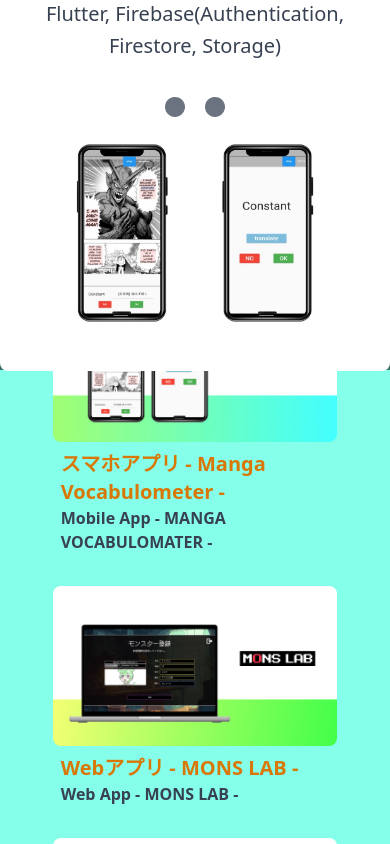
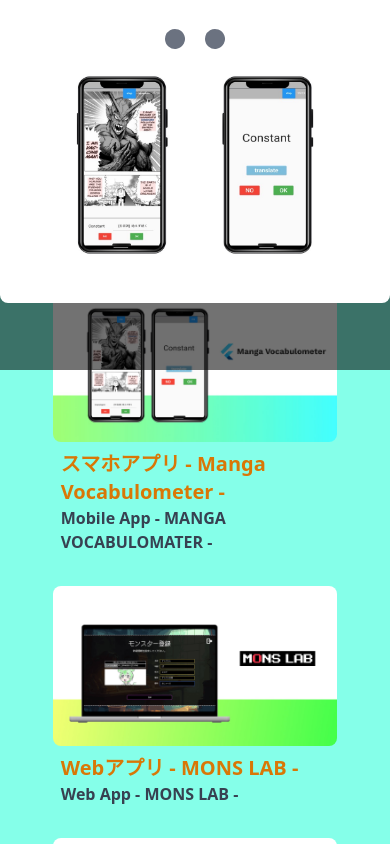
Before and after one commit to Yoh-lab/yoh-react-tailwindcss-portfolio, a React (Vite) app: page / in a window 390 px wide. Both pictures are taken after a click on the element 195 px from the left and 3440 px from the top of the page. Shown: the part 3018-3862 px from the top of the page. Built offline with nearby package versions, Linux system fonts and the light colour scheme.

Commit message:
モーダルのレスポンシブ対応

```diff
--- a/src/components/contents_about/About.jsx
+++ b/src/components/contents_about/About.jsx
@@ -31,17 +31,17 @@
         </button>
       </div>
       {showHobbyModal ? (
-        <div className="fixed w-screen h-screen inset-0 flex items-center justify-center z-50 bg-opacity-40 bg-black">
+        <div className="fixed max-w-screen h-screen inset-0 flex items-center justify-center z-50 bg-opacity-40 bg-black">
           <div className="xl:max-w-5xl sm:max-w-6xl max-w-6xl w-full p-4 bg-white rounded-lg flex-col outline-none">
             {/*content*/}
             {/*header*/}
             <div className="border-b border-solid border-slate-200">
               <div className="flex items-center justify-between px-6 pt-4">
                 <div className="flex items-center">
-                  <h3 className="md:text-3xl text-xl font-semibold text-amber-600">
+                  <h3 className="md:text-3xl text-sm whitespace-nowrap font-semibold text-amber-600">
                     {props.title}
                   </h3>
-                  <div className="text-lg text-left font-semibold text-amber-600 pl-6">
+                  <div className="sm-text-lg text-sm whitespace-nowrap text-left font-semibold text-amber-600 pl-6">
                     {props.date}
                   </div>
                 </div>
@@ -77,14 +77,14 @@
               <div className="container py-2 flex-col md:flex-row items-center flex justify-center">
                 <div className="md:w-1/2 mb-4 px-4 md:mr-6 text-center">
                   <div className="mb-2">
-                    <h3 className="text-2xl text-amber-600 py-6 font-semibold">
+                    <h3 className="sm:text-2xl text-xl text-amber-600 py-6 font-semibold">
                       詳細
                     </h3>
                     <div className="">
                       {/* <p className="text-gray-500 leading-relaxed text-left">
                       {props.description}
                     </p> */}
-                      <h2 className="text-gray-700 code text-left sm:text-xl text-lg">
+                      <h2 className="text-gray-700 code text-left sm:text-xl text-sm">
                         {props.lines.map((line, index) => (
                           <React.Fragment key={index}>
                             {line}
--- a/src/components/contents_works/WorksModal.jsx
+++ b/src/components/contents_works/WorksModal.jsx
@@ -36,10 +36,10 @@
               <div className="border-b border-solid border-slate-200">
                 <div className="flex items-center justify-between px-6 pt-4">
                   <div className="flex items-center">
-                    <h3 className="text-xl md:text-2xl font-semibold text-amber-600">
+                    <h3 className="md:text-2xl text-sm font-semibold text-amber-600">
                       {props.title}
                     </h3>
-                    <div className="text-lg text-left font-semibold text-amber-600 pl-6">
+                    <div className="md:text-lg text-sm text-left font-semibold text-amber-600 pl-6">
                       {props.date}
                     </div>
                   </div>
@@ -81,14 +81,14 @@
                 <div className="container py-2 flex-col md:flex-row items-center flex justify-center">
                   <div className="md:w-1/2 mb-4 px-4 md:mr-6 text-center">
                     <div className="mb-2">
-                      <h3 className="text-2xl text-amber-600 py-6 font-semibold">
+                      <h3 className="sm:text-2xl text-md text-amber-600 py-6 font-semibold">
                         詳細
                       </h3>
                       <div className="">
                         {/* <p className="text-gray-500 leading-relaxed text-left">
                             {props.description}
                           </p> */}
-                        <h2 className="text-gray-700 code text-left sm:text-xl text-lg">
+                        <h2 className="text-gray-700 code text-left sm:text-xl text-sm">
                           {props.lines.map((line, index) => (
                             <React.Fragment key={index}>
                               {line}
@@ -100,10 +100,10 @@
                     </div>
 
                     <div className="mb-2">
-                      <h3 className="text-2xl text-amber-600 py-4 font-semibold">
+                      <h3 className="sm:text-2xl text-md text-amber-600 py-4 font-semibold">
                         使用したツール
                       </h3>
-                      <p className="text-xl text-gray-700 leading-relaxed">
+                      <p className="sm:text-xl text-sm text-gray-700 leading-relaxed">
                         {props.skills}
                       </p>
                     </div>
--- a/src/components/parts/HeaderPart.jsx
+++ b/src/components/parts/HeaderPart.jsx
@@ -34,7 +34,7 @@
   return (
 
     <header className="flex justify-center items-center w-screen h-22 bg-gray-600 bg-opacity-30">
-      <ul className="flex md:text-3xl sm:text-xl text-md text-white">
+      <ul className="flex md:text-3xl sm:text-xl text-lg text-white">
         <li className="chapters md:w-52 md:h-20 sm:w-36 w-20 h-16">
           <a
             className={
```
